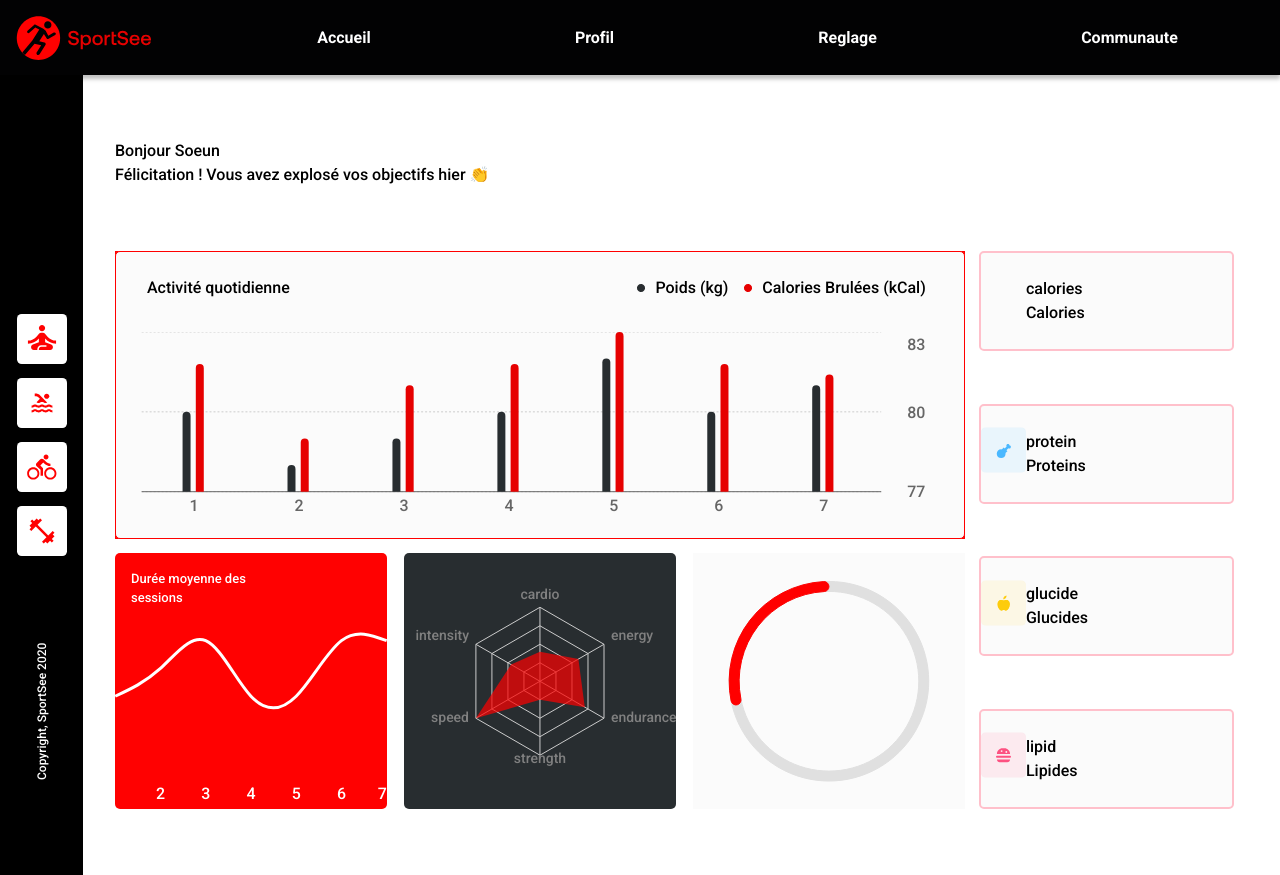
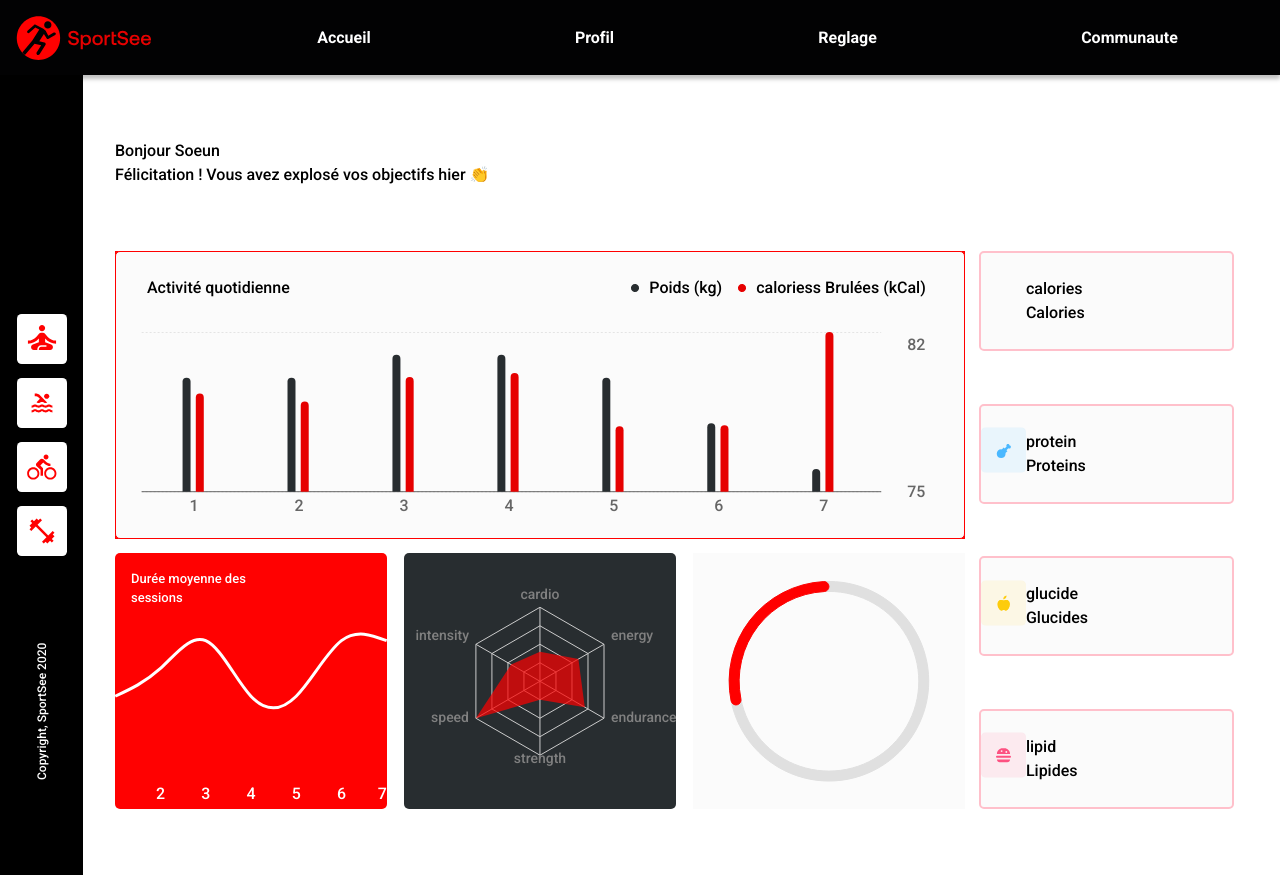
Before and after one commit to soun1005/op-p12_SportSee, a React (Create React App) app: page /user/1 in a window 1280 px wide. Built offline with nearby package versions, Linux system fonts and the light colour scheme; some icons are missing.

Commit message:
activity graph connected with mock data

```diff
--- a/src/components/Graphes/Activity/index.jsx
+++ b/src/components/Graphes/Activity/index.jsx
@@ -13,43 +13,43 @@ import {
   ResponsiveContainer,
 } from 'recharts';
 
-const data = [
-  {
-    day: 1,
-    weight: 80,
-    calorie: 240,
-  },
-  {
-    day: 2,
-    weight: 78,
-    calorie: 100,
-  },
-  {
-    day: 3,
-    weight: 79,
-    calorie: 200,
-  },
-  {
-    day: 4,
-    weight: 80,
-    calorie: 240,
-  },
-  {
-    day: 5,
-    weight: 82,
-    calorie: 300,
-  },
-  {
-    day: 6,
-    weight: 80,
-    calorie: 240,
-  },
-  {
-    day: 7,
-    weight: 81,
-    calorie: 220,
-  },
-];
+// const data = [
+//   {
+//     day: 1,
+//     kilogram: 80,
+//     calories: 240,
+//   },
+//   {
+//     day: 2,
+//     kilogram: 78,
+//     calories: 100,
+//   },
+//   {
+//     day: 3,
+//     kilogram: 79,
+//     calories: 200,
+//   },
+//   {
+//     day: 4,
+//     kilogram: 80,
+//     calories: 240,
+//   },
+//   {
+//     day: 5,
+//     kilogram: 82,
+//     calories: 300,
+//   },
+//   {
+//     day: 6,
+//     kilogram: 80,
+//     calories: 240,
+//   },
+//   {
+//     day: 7,
+//     kilogram: 81,
+//     calories: 220,
+//   },
+// ];
 
 const CustomTooltip = ({ active, payload }) => {
   if (active && payload && payload.length) {
@@ -63,7 +63,7 @@ const CustomTooltip = ({ active, payload }) => {
   return null;
 };
 
-export default function Activity() {
+export default function Activity({ data }) {
   return (
     <div className={style.container}>
       <div className={style.legend}>
@@ -79,20 +79,13 @@ export default function Activity() {
             <span>
               <img src={RedDot} alt="point rouge" />
             </span>
-            Calories Brulées (kCal)
+            caloriess Brulées (kCal)
           </div>
         </div>
       </div>
 
       <ResponsiveContainer width="100%" height="80%">
-        <BarChart
-          data={data}
-          // barGap={-37}
-          // barCategoryGap={30}
-          barGap={'5%'}
-          margin={0}
-          barSize={8}
-        >
+        <BarChart data={data} barGap={'5%'} margin={0} barSize={8}>
           <CartesianGrid strokeDasharray="2 2" vertical={false} />
           <XAxis
             dataKey="day"
@@ -102,7 +95,7 @@ export default function Activity() {
           />
           <YAxis
             yAxisId="kg"
-            dataKey="weight"
+            dataKey="kilogram"
             domain={['dataMin - 1', 'dataMax + 1']}
             allowDecimals={false}
             orientation="right"
@@ -113,8 +106,8 @@ export default function Activity() {
           />
           <YAxis
             yAxisId="cal"
-            dataKey="calorie"
-            // set the bars height to be the maximum data of Calorie
+            dataKey="calories"
+            // set the bars height to be the maximum data of calories
             domain={[0, 'dataMax']}
             hide={true}
             tickCount={3}
@@ -125,7 +118,7 @@ export default function Activity() {
           />
           <Bar
             yAxisId="kg"
-            dataKey="weight"
+            dataKey="kilogram"
             fill="#282D30"
             radius={[20, 20, 0, 0]}
             animationDuration={1000}
@@ -134,7 +127,7 @@ export default function Activity() {
           />
           <Bar
             yAxisId="cal"
-            dataKey="calorie"
+            dataKey="calories"
             fill="#E60000"
             radius={[20, 20, 0, 0]}
             animationDuration={1000}
--- /dev/null
+++ b/src/dataFormat/activityFormat.js
@@ -0,0 +1,27 @@
+// {
+//     day: '2020-07-01',
+//     kilogram: 80,
+//     calories: 240,
+//   },
+
+// {
+//     day: 1,
+//     kilogram: 80,
+//     calories: 240,
+//   }
+
+const stringToNum = (date) => {
+  const lastNumber = date.charAt(date.length - 1);
+  const toNum = parseInt(lastNumber);
+  return toNum;
+};
+
+const activityFormat = (sessions) => {
+  return sessions.map(({ day, kilogram, calories }) => ({
+    day: stringToNum(day),
+    kilogram: kilogram,
+    calories: calories,
+  }));
+};
+
+export default activityFormat;
--- /dev/null
+++ b/src/dataFormat/index.js
@@ -0,0 +1,10 @@
+import activityFormat from './activityFormat';
+
+const globalFormat = (data) => {
+  // first data for testing
+  const activitySection = activityFormat(data.USER_ACTIVITY[0].sessions);
+  console.log('activitySection:', typeof activitySection, activitySection);
+  return { activitySection };
+};
+
+export default globalFormat;
--- /dev/null
+++ b/src/hooks/useFetch.jsx
@@ -0,0 +1,26 @@
+import { useState, useEffect } from 'react';
+// import axios from 'axios';
+import mockData from '../assets/mockApi';
+import globalFormat from '../dataFormat';
+
+export default function useFetch() {
+  const [data, setData] = useState(null);
+  const [error, setError] = useState(false);
+  const [loading, setLoading] = useState(false);
+
+  useEffect(() => {
+    try {
+      setLoading(true);
+      // axios here after integration of mockdata
+      // format data
+      const formattedData = globalFormat(mockData);
+      setData(formattedData);
+      setError(null);
+    } catch (e) {
+      setError(e);
+    }
+    setLoading(false);
+  }, []);
+
+  return { data, error, loading };
+}
--- a/src/layouts/Main/index.jsx
+++ b/src/layouts/Main/index.jsx
@@ -6,6 +6,7 @@ import Activity from '../../components/Graphes/Activity';
 import AverageSession from '../../components/Graphes/AverageSession';
 import Performance from '../../components/Graphes/Performance';
 import Score from '../../components/Graphes/Score';
+import useFetch from '../../hooks/useFetch';
 
 // icons
 import { ReactComponent as FireIcon } from '../../assets/nutritionCardIcons/fire-icon.svg';
@@ -14,6 +15,13 @@ import { ReactComponent as ChickenIcon } from '../../assets/nutritionCardIcons/c
 import { ReactComponent as BurgerIcon } from '../../assets/nutritionCardIcons/cheeseburger-icon.svg';
 
 export default function Main() {
+  const { data, loading, error } = useFetch();
+
+  // loading + no error   or   no data + no error
+  if ((loading || !data) && !error) {
+    return <div>loading...</div>;
+  }
+
   return (
     <div className={style.container}>
       {/* <div className={style.wrap}> */}
@@ -22,7 +30,8 @@ export default function Main() {
       <div className={style.mainWrap}>
         <div className={style.chartContainer}>
           <div className={style.activityChartWrap}>
-            <Activity />
+            {/* key on global format file */}
+            <Activity data={data.activitySection} />
           </div>
 
           {/* three charts under activity chart */}
```
